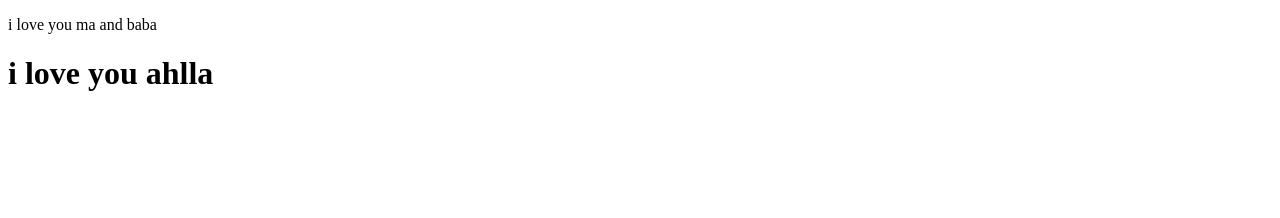
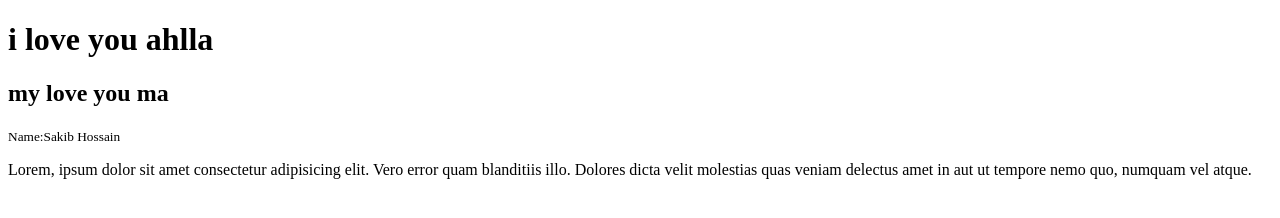
Before and after one commit to sakib236160/my-thaird-repo, a plain HTML site: page index.html in a window 1280 px wide. Drawn offline with Linux system fonts and the light colour scheme.

Commit message:
added love ma

```diff
--- a/index.html
+++ b/index.html
@@ -7,7 +7,10 @@
     <title>my thaird repo</title>
 </head>
 <body>
-     <p>i love you ma and baba </p>
      <h1>i love you ahlla </h1>
+
+     <h2>my love you ma</h2>
+     <small>Name:Sakib Hossain</small>
+     <p>Lorem, ipsum dolor sit amet consectetur adipisicing elit. Vero error quam blanditiis illo. Dolores dicta velit molestias quas veniam delectus amet in aut ut tempore nemo quo, numquam vel atque.</p>
 </body>
 </html>
```
